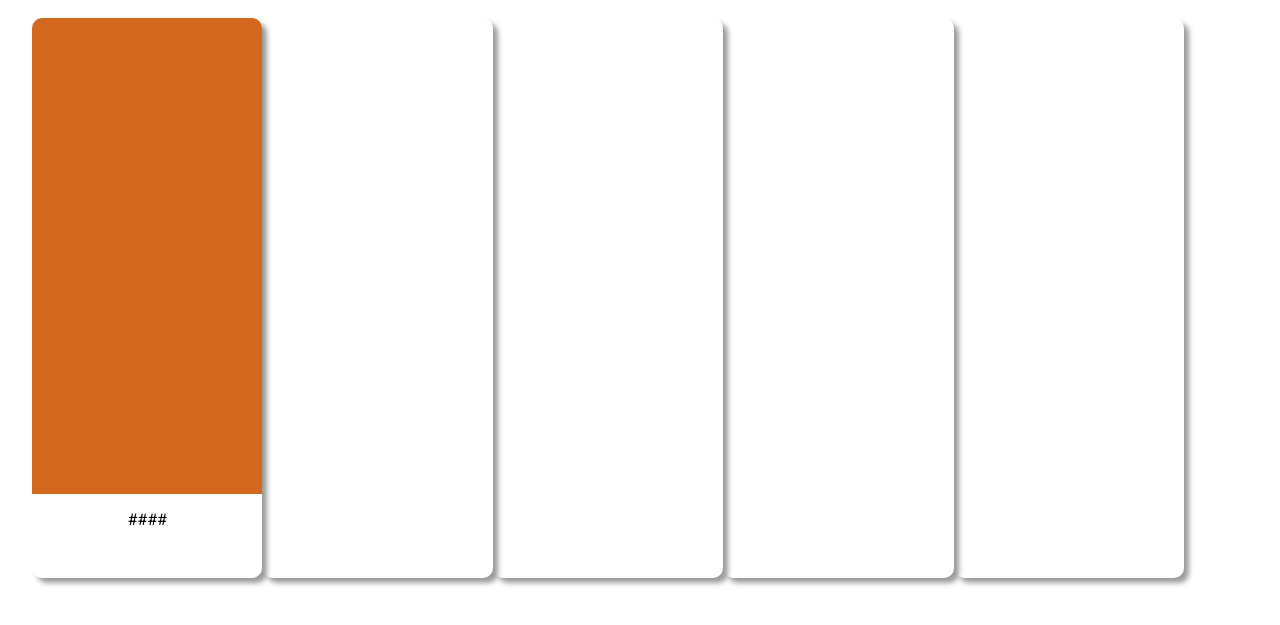
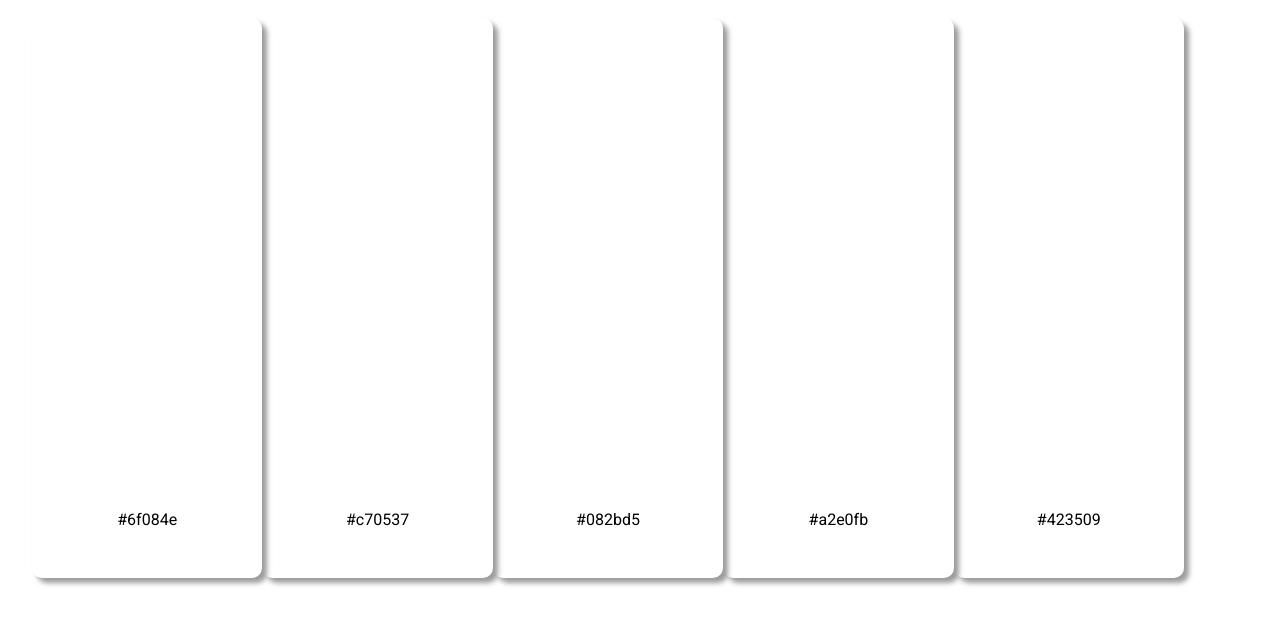
Before and after one commit to mariaalouisaa/Colour-Palette-Project, a plain HTML site: page index.html in a window 1280 px wide. Shown: the part 73-698 px from the top of the page. Drawn offline with Linux system fonts and the light colour scheme.

Commit message:
Added JS to inject colour code to HTML using .innerHTML

```diff
--- a/index.html
+++ b/index.html
@@ -15,16 +15,28 @@
   </head>
   <body>
     <h1>Colour Palette Generator</h1>
+    <div class="colours-container">
+      <div class="colour">
+        <div class="colour-1"></div>
+        <p id="text-1">#</p>
+      </div>
+      <div class="colour">
+        <div class="colour-2"></div>
+        <p id="text-2">#</p>
+      </div>
+      <div class="colour">
+        <div class="colour-3"></div>
+        <p id="text-3">#</p>
+      </div>
+      <div class="colour">
+        <div class="colour-4"></div>
+        <p id="text-4">#</p>
+      </div>
+      <div class="colour">
+        <div class="colour-5"></div>
+        <p id="text-5">#</p>
+      </div>
+    </div>
     <script src="index.js"></script>
-    <div class="colours-container">
-      <div class="colour colour-1">
-        <div class="color-1"></div>
-        <p class="text-1">####</p>
-      </div>
-      <div class="colour colour-2"></div>
-      <div class="colour colour-3"></div>
-      <div class="colour colour-4"></div>
-      <div class="colour colour-5"></div>
-    </div>
   </body>
 </html>
--- a/index.js
+++ b/index.js
@@ -8,13 +8,19 @@ function generatecode() {
     code[i] = characters[Math.floor(Math.random() * 16)];
     i = i + 1;
   } while (i < 6);
-  return code.join("");
+  return "#" + code.join("");
 }
 
 let colourOne = generatecode();
 let colourTwo = generatecode();
 let colourThree = generatecode();
 let colourFour = generatecode();
-let colourOnFive = generatecode();
+let colourFive = generatecode();
 
-console.log(colourOne);
+//document.getElementById("color-1").style.backgroundColor = "lightblue";
+
+document.getElementById("text-1").innerHTML = colourOne;
+document.getElementById("text-2").innerHTML = colourTwo;
+document.getElementById("text-3").innerHTML = colourThree;
+document.getElementById("text-4").innerHTML = colourFour;
+document.getElementById("text-5").innerHTML = colourFive;
--- a/styles.css
+++ b/styles.css
@@ -15,8 +15,11 @@ body {
   border-radius: 10px;
 }
 
-.color-1 {
+.colour-1,
+.colour-2,
+.colour-3,
+.colour-4,
+.colour-5 {
   height: 85%;
-  background: chocolate;
   border-radius: 10px 10px 0 0;
 }
```
